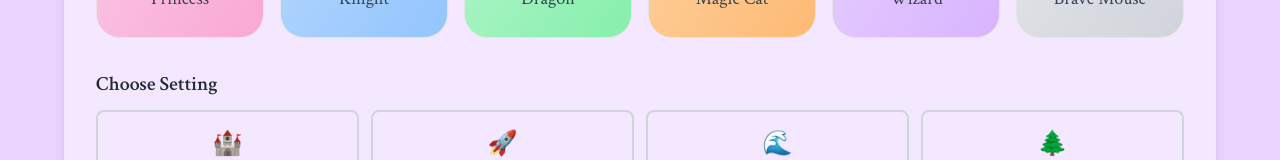
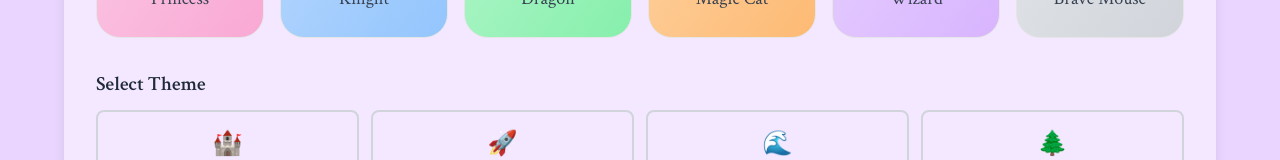
Before and after one commit to reamit/story-weaver, a Next.js app: page / in a window 1280 px wide. Shown: the part 444-604 px from the top of the page. Built offline with nearby package versions, Linux system fonts and the light colour scheme; a web font is replaced by a local one.

Commit message:
Update StorySettings component to change header from "Choose Setting" to "Select Theme"

```diff
--- a/app/components/StorySettings.tsx
+++ b/app/components/StorySettings.tsx
@@ -12,7 +12,7 @@
   return (
     <div className="space-y-6">
       <div>
-        <h3 className="text-xl font-semibold mb-3 text-gray-800">Choose Setting</h3>
+        <h3 className="text-xl font-semibold mb-3 text-gray-800">Select Theme</h3>
         <div className="grid grid-cols-2 md:grid-cols-4 gap-3">
           {STORY_THEMES.map((theme) => (
             <button
```
